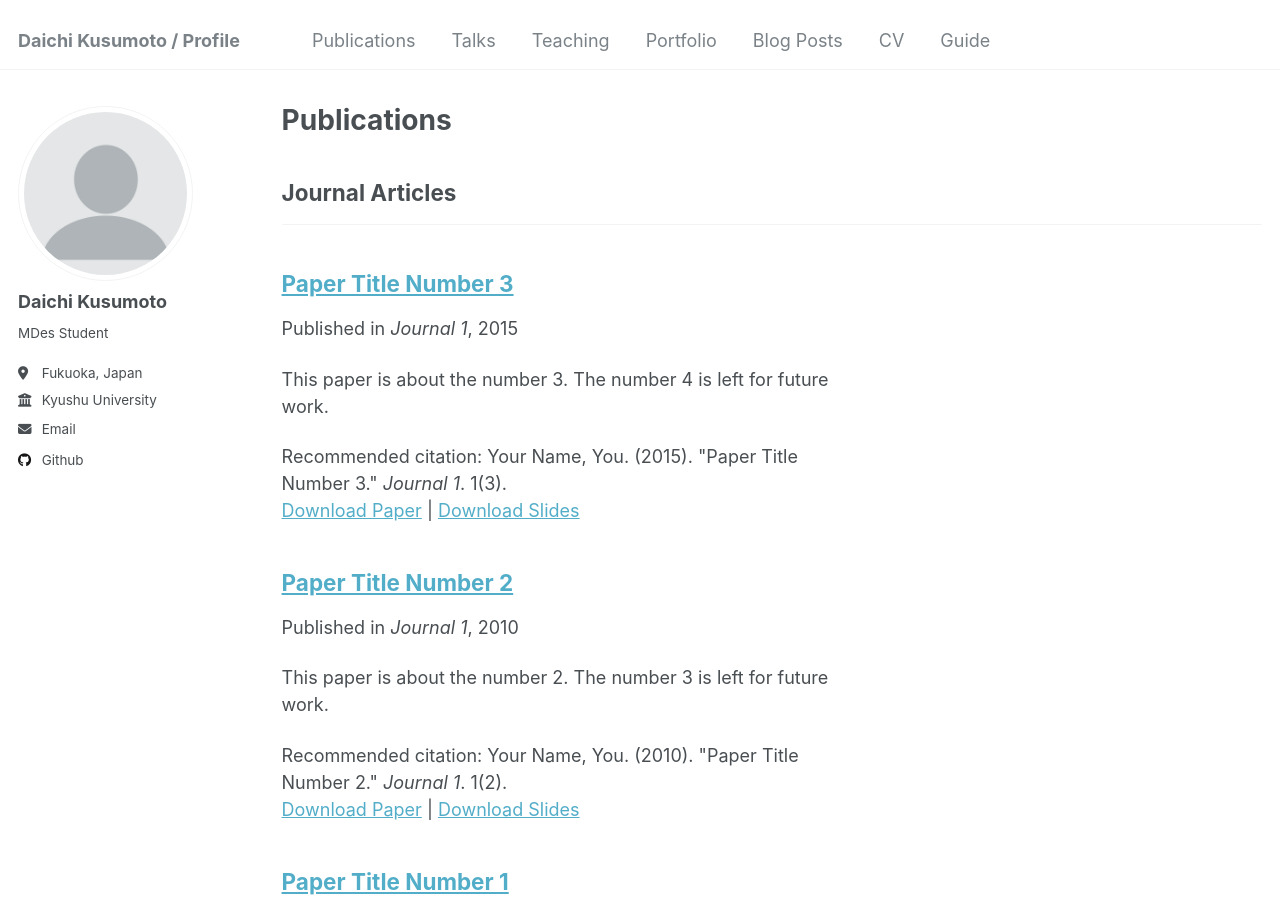
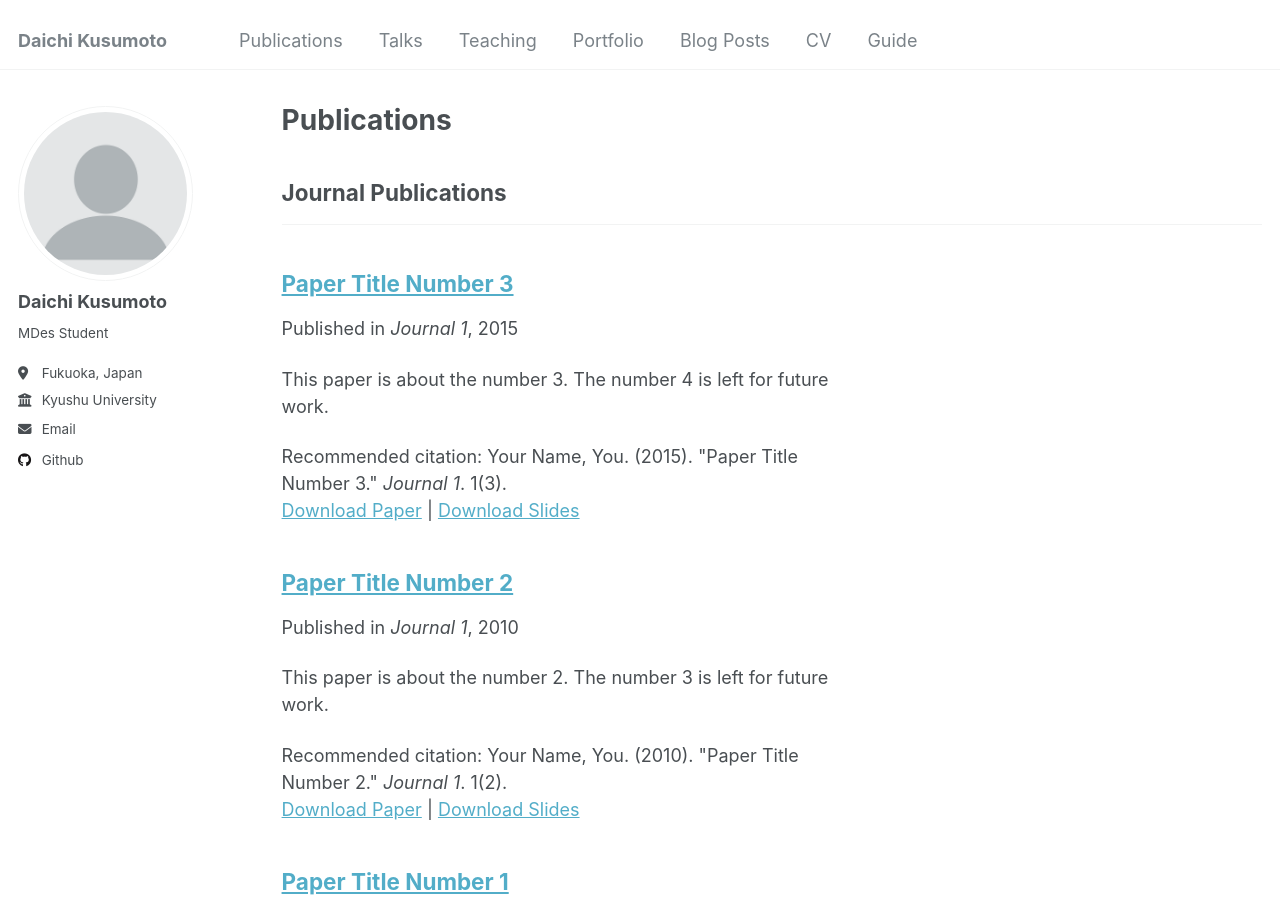
Before and after one commit to bugpiece/bugpiece.github.io, a Jekyll site: the page built from _pages/publications.html, in a window 1280 px wide and 900 px high. Built offline with Jekyll 4.4.1, drawn with Linux system fonts in a browser that asks for light colours.

Commit message:
Update _config.yml

```diff
--- a/_config.yml
+++ b/_config.yml
@@ -8,7 +8,7 @@
 
 # Basic Site Settings
 locale                   : "en-US"
-title                    : "Daichi Kusumoto / Profile"
+title                    : "Daichi Kusumoto"
 title_separator          : "-"
 name                     : &name "Daichi Kusumoto"
 description              : &description "Introduction of Daichi KUSUMOTO"
@@ -63,9 +63,9 @@ author:
 # Publication Category - The following the list of publication categories and their headings
 publication_category:
   books:
-    title: 'Books'
+    title: 'Preprints'
   manuscripts:
-    title: 'Journal Articles'
+    title: 'Journal Publications'
   conferences:
     title: 'Conference Papers'
 
@@ -73,7 +73,7 @@ publication_category:
 teaser                   :  # filename of teaser fallback teaser image placed in /images/, .e.g. "500x300.png"
 breadcrumbs              : false # true, false (default)
 words_per_minute         : 160
-future                   : true
+future                   : false
 read_more                : "disabled" # if enabled, adds "Read more" links to excerpts
 talkmap_link             : false #change to true to add link to talkmap on talks page
 comments:
```
